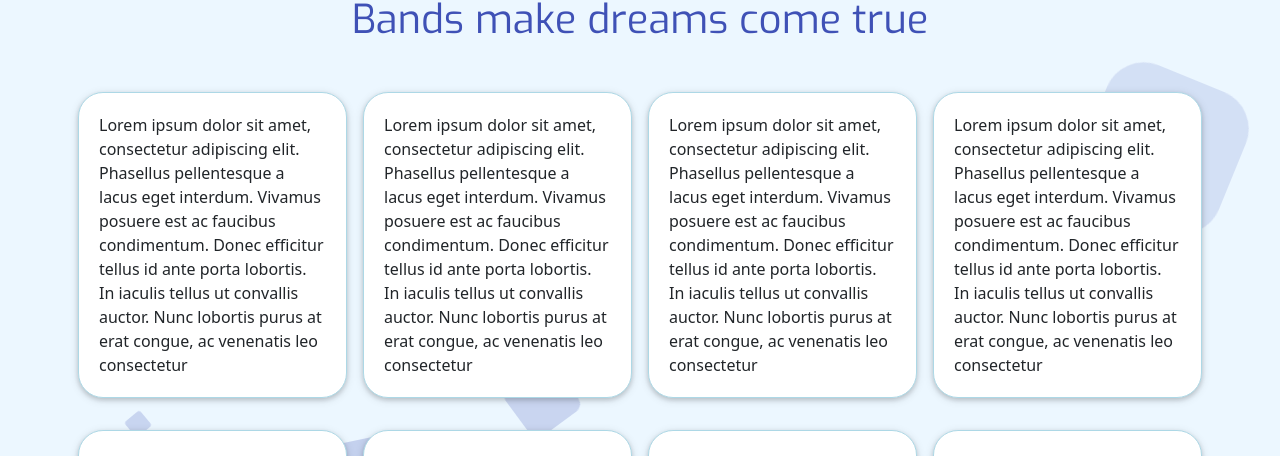
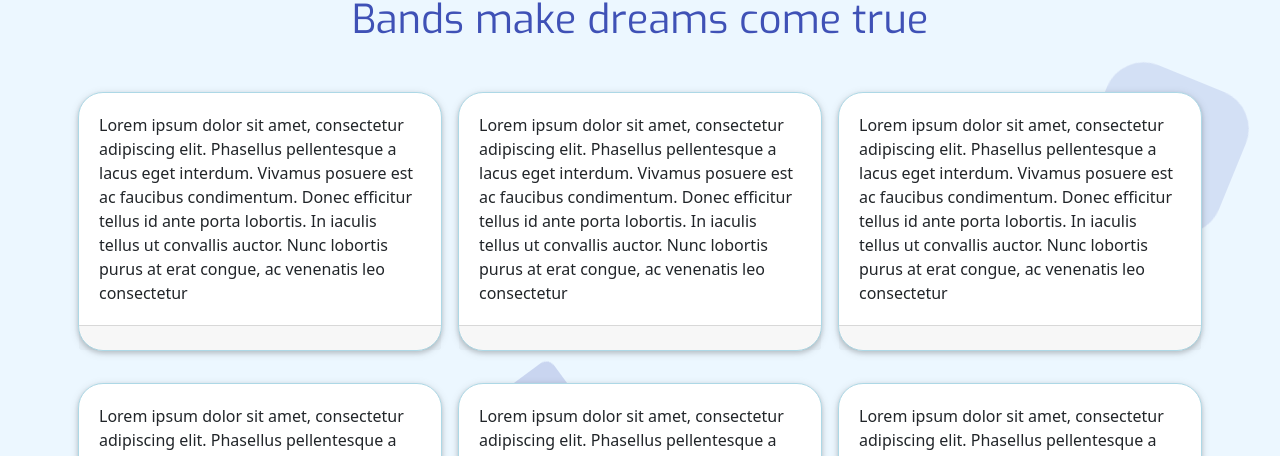
Before and after one commit to julien-devatom/findtune.com, a React (Create React App) app: page / in a window 1280 px wide. Shown: the part 196-652 px from the top of the page. Built offline with nearby package versions, Linux system fonts and the light colour scheme; a web font is replaced by a local one.

Commit message:
cards aos and cards types

```diff
--- a/src/pages/Home.js
+++ b/src/pages/Home.js
@@ -1,5 +1,16 @@
 import Header from "../components/Header";
 
+/**
+ * cards.map(card => <CardPost type={card.type} data={card.data})
+ */
+
+
+
+/**
+ *
+ * @returns {JSX.Element}
+ * @constructor
+ */
 export const Home = () => {
     return(<>
             <Header />
@@ -29,14 +40,25 @@ export const Home = () => {
     )
 }
 
-function CardPost () {
+function CardPost ({type}) {
+
     return(
-        <div className="col-md-4 col-lg-3 col-sm-6 p-2 mb-3 ">
+        <div className="col-md-4 col-sm-6 p-2 mb-3 ">
             <div className="card card_home_post" data-aos="fade-up">
                 <div className="card-body">
                     Lorem ipsum dolor sit amet, consectetur adipiscing elit. Phasellus pellentesque a lacus eget interdum. Vivamus posuere est ac faucibus condimentum. Donec efficitur tellus id ante porta lobortis. In iaculis tellus ut convallis auctor. Nunc lobortis purus at erat congue, ac venenatis leo consectetur
+                </div>
+                <div className="card-footer">
                 </div>
             </div>
         </div>
     )
 }
+
+function CardPostVideo(){
+    return(
+        <div>
+            ed
+        </div>
+    )
+}
```
